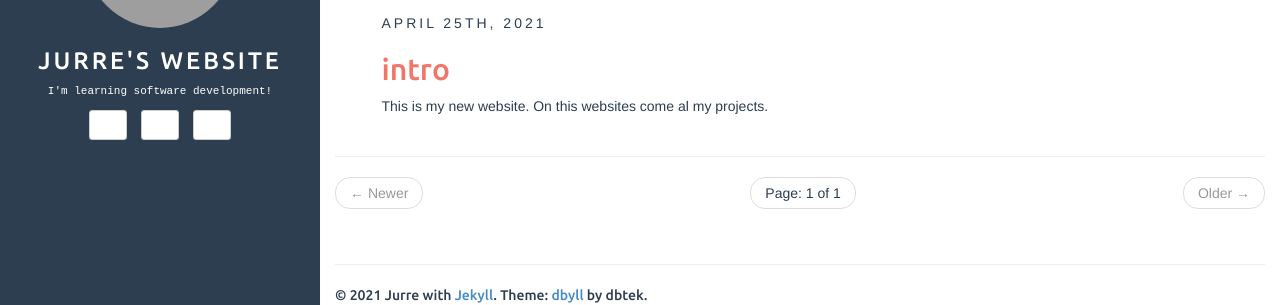
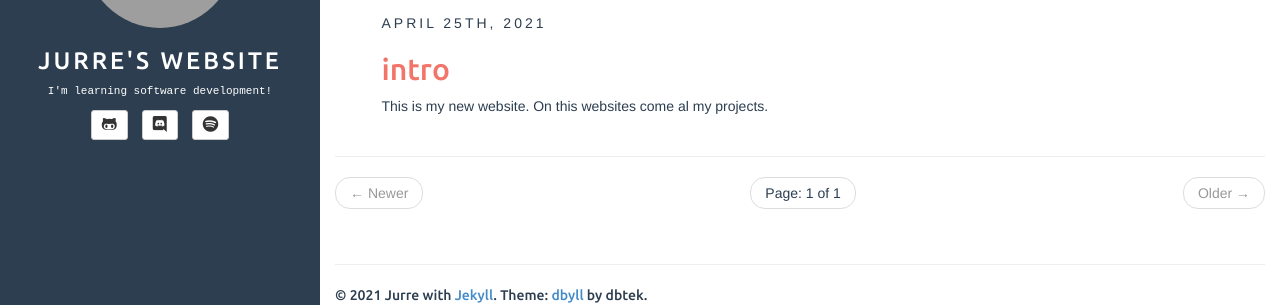
Before and after one commit to dbtek/dbyll, a Jekyll site: the page built from index.html, in a window 1280 px wide. Shown: the part 250-555 px from the top of the page. Built offline with Jekyll 4.4.1, drawn with Linux system fonts in a browser that asks for light colours; the list of posts is cut into pages by our own code; grey boxes are pictures that could not be loaded.

Commit message:
Update sidebar.html

```diff
--- a/_includes/sidebar.html
+++ b/_includes/sidebar.html
@@ -19,28 +19,28 @@
 		{% if site.author.github %}
 		<li>
 			<a class="btn btn-default btn-sm" href="https://github.com/{{ site.author.github }}">
-				<i class="fa fa-github-alt fa-lg"></i>
+				<i class="fab fa-github-alt fa-lg"></i>
 			</a>
 		</li>
 		{% endif %}
 		{% if site.author.twitter %}
 		<li>
 			<a class="btn btn-default btn-sm" href="https://twitter.com/{{ site.author.twitter }}">
-				<i class="fa fa-twitter fa-lg"></i>
+				<i class="fab fa-twitter fa-lg"></i>
 			</a>
 		</li>
 		{% endif %}
 		{% if site.author.discord %}
 		<li>
 			<a class="btn btn-default btn-sm" href="https://discordapp.com/users/{{ site.author.discord }}">
-				<i class="fa fa-discord fa-lg"></i>
+				<i class="fab fa-discord fa-lg"></i>
 			</a>
 		</li>
 		{% endif %}
 		{% if site.author.spotify %}
 		<li>
 			<a class="btn btn-default btn-sm" href="https://open.spotify.com/user/{{ site.author.spotify }}">
-				<i class="fa fa-spotify fa-lg"></i>
+				<i class="fab fa-spotify fa-lg"></i>
 			</a>
 		</li>
 		{% endif %}
@@ -49,27 +49,27 @@
 		{% if site.author.pinterest %}
 		<li>
 			<a class="btn btn-default btn-sm" href="https://pinterest.com/{{ site.author.pinterest }}">
-				<i class="fa fa-pinterest fa-lg"></i>
+				<i class="fab fa-pinterest fa-lg"></i>
 			</a>
 		</li>
 		{% endif %}
 		{% if site.author.instagram %}
 		<li>
 			<a class="btn btn-default btn-sm" href="https://instagram.com/{{ site.author.instagram }}">
-				<i class="fa fa-instagram fa-lg"></i>
+				<i class="fab fa-instagram fa-lg"></i>
 			</a>
 		</li>
 		{% endif %}
 		{% if site.author.linkedin %}
 		<li>
 			<a class="btn btn-default btn-sm" href="https://linkedin.com/in/{{ site.author.linkedin }}">
-				<i class="fa fa-linkedin fa-lg"></i>
+				<i class="fab fa-linkedin fa-lg"></i>
 			</a>
 		</li>
 		{% endif %}
 		<li>
 			<a class="btn btn-default btn-sm" href="{{ site.BASE_PATH }}/{{ site.rss_path }}">
-				<i class="fa fa-rss fa-lg"></i>
+				<i class="fab fa-rss fa-lg"></i>
 			</a>
 		</li>
 	</ul>
```
